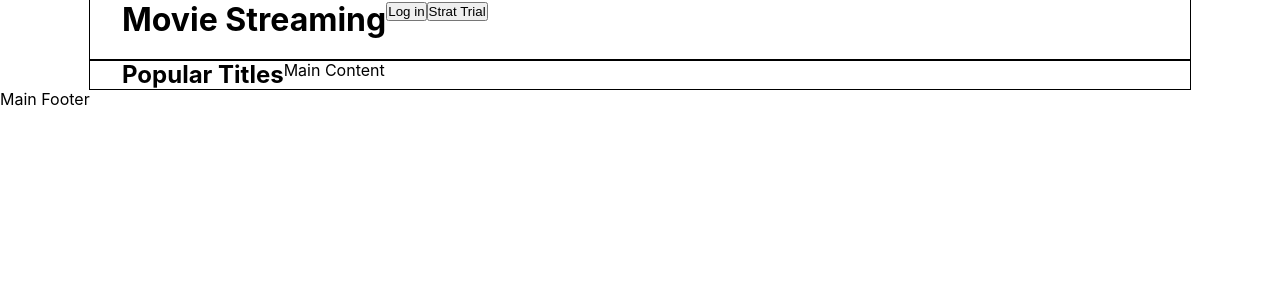
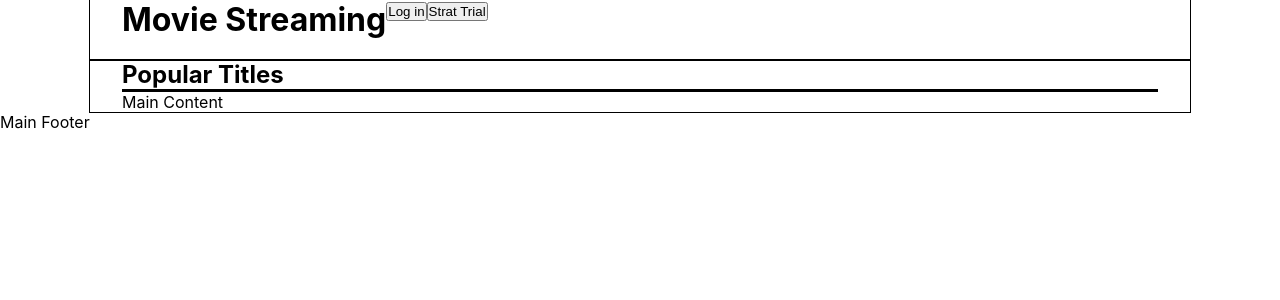
Before and after one commit to MarkusTryban/movie-stream, a React (Create React App) app: page / in a window 1280 px wide. Shown: the top 300 px of the page. Built offline with nearby package versions, Linux system fonts and the light colour scheme.

Commit message:
Add title container

```diff
--- a/src/components/MainContent/MainContent.css
+++ b/src/components/MainContent/MainContent.css
@@ -1,7 +1,11 @@
 .content-container {
-  display: flex;
   outline: 1px solid #000;
   max-width: 1100px;
   margin: auto;
   padding: 0 2rem;
 }
+
+#title-container {
+  display: flex;
+  border-bottom: solid #000;
+}
```
